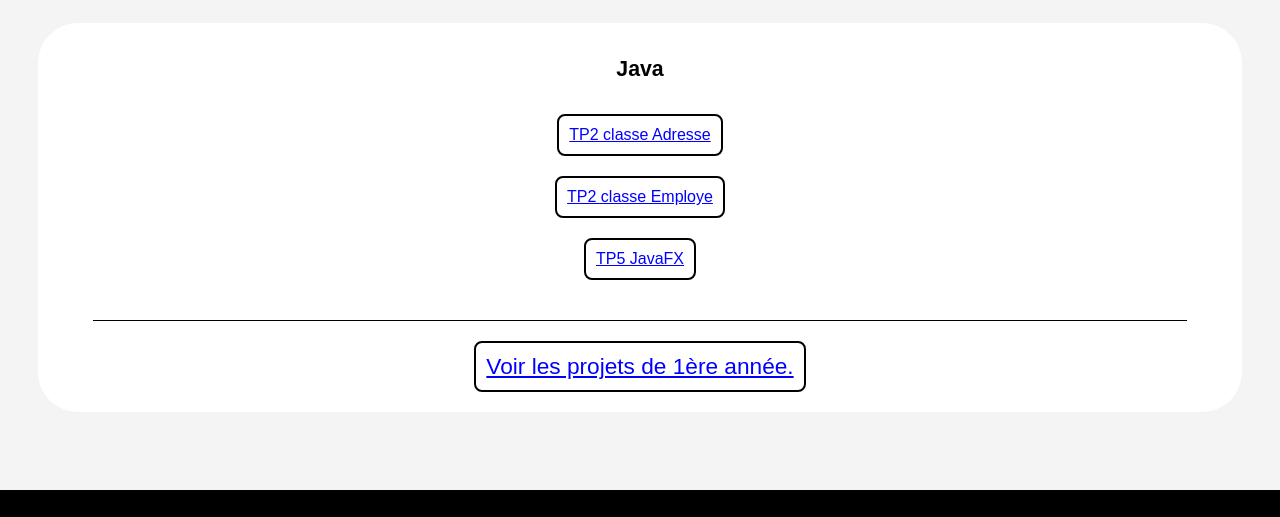
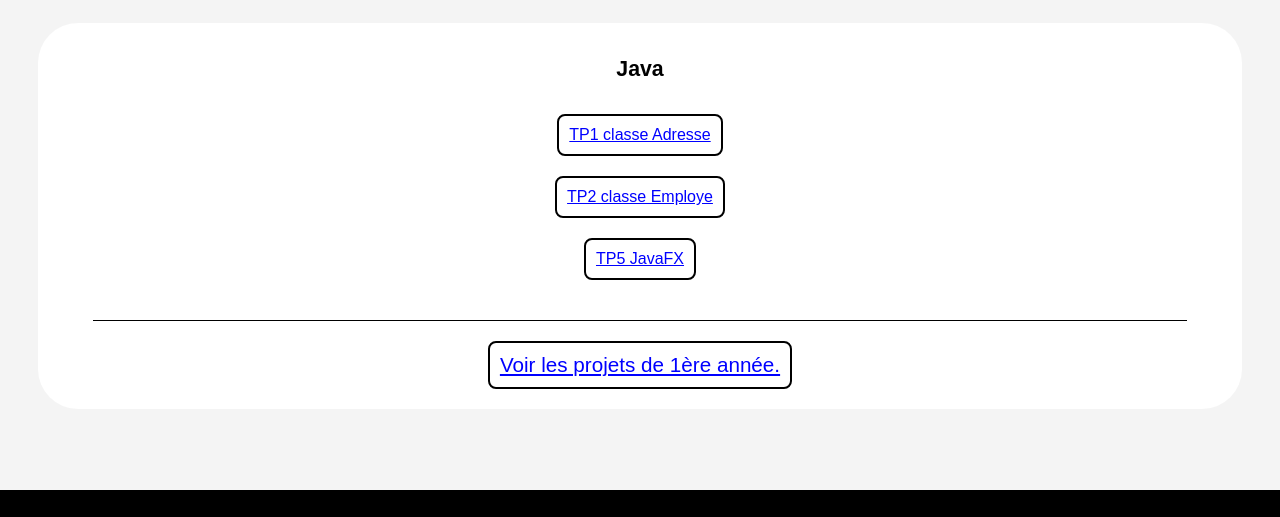
Before and after one commit to michaelrame91-collab/mrame_portfolio, a plain HTML site: page Projets 2ème année.html in a window 1280 px wide. Shown: the part 190-707 px from the top of the page. Drawn offline with Linux system fonts and the light colour scheme.

Commit message:
Update Projets 2ème année.html

```diff
--- a/Projets 2ème année.html
+++ b/Projets 2ème année.html
@@ -37,11 +37,11 @@
 
     <main>
         <h1>Java</h1><br>
-        <a href="https://docs.google.com/document/d/1ZfFM08_4_1lHKnaOCs5wIFK574fWOdTf5pnjTfCtuds/edit?usp=drive_link" target="_blank" class="superlink" style="margin-bottom: 20px">TP2 classe Adresse</a>
+        <a href="https://docs.google.com/document/d/1ZfFM08_4_1lHKnaOCs5wIFK574fWOdTf5pnjTfCtuds/edit?usp=drive_link" target="_blank" class="superlink" style="margin-bottom: 20px">TP1 classe Adresse</a>
         <a href="https://docs.google.com/document/d/1mrGUqIY2gZCfqQ-TF38g1HmjK592v7w2gioWleMHP-A/edit?usp=drive_link" target="_blank" class="superlink" style="margin-bottom: 20px">TP2 classe Employe</a>
         <a href="https://docs.google.com/document/d/1m-9TCjgTjpd9SIRlxiJ2WLbSFomudKQbbIMhSwh7CgY/edit?usp=drive_link" target="_blank" class="superlink" style="margin-bottom: 20px">TP5 JavaFX</a>
         <hr>
-        <a href="Projets 1ère année.html" style="font-size: 17pt">
+        <a href="Projets 1ère année.html" style="font-size: 15.5pt">
             Voir les projets de 1ère année.
         </a>
     </main>
```
